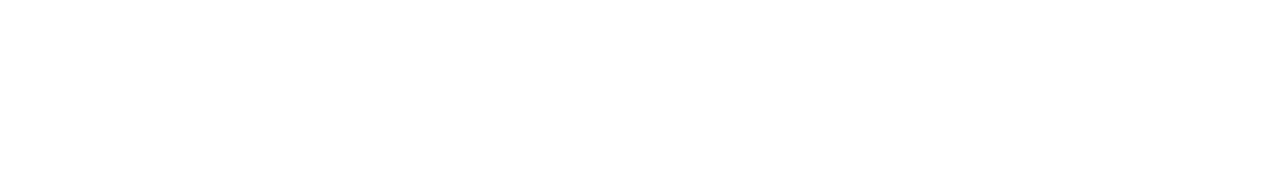
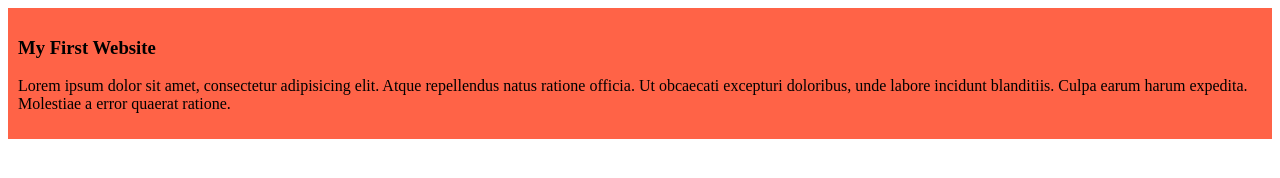
Before and after one commit to refathosen/my-simple-website, a plain HTML site: page index.html in a window 1280 px wide. Drawn offline with Linux system fonts and the light colour scheme.

Commit message:
added the first blog

```diff
--- a/index.html
+++ b/index.html
@@ -4,8 +4,12 @@
     <meta charset="UTF-8">
     <meta name="viewport" content="width=device-width, initial-scale=1.0">
     <title>My Simple Website</title>
+    <link rel="stylesheet" href="styles/blog.css">
 </head>
 <body>
-
+    <div>
+        <h3>My First Website</h3>
+        <p>Lorem ipsum dolor sit amet, consectetur adipisicing elit. Atque repellendus natus ratione officia. Ut obcaecati excepturi doloribus, unde labore incidunt blanditiis. Culpa earum harum expedita. Molestiae a error quaerat ratione.</p>
+    </div>
 </body>
 </html>
--- /dev/null
+++ b/styles/blog.css
@@ -0,0 +1,4 @@
+div{
+    background-color: tomato;
+    padding: 10px;
+}
```
